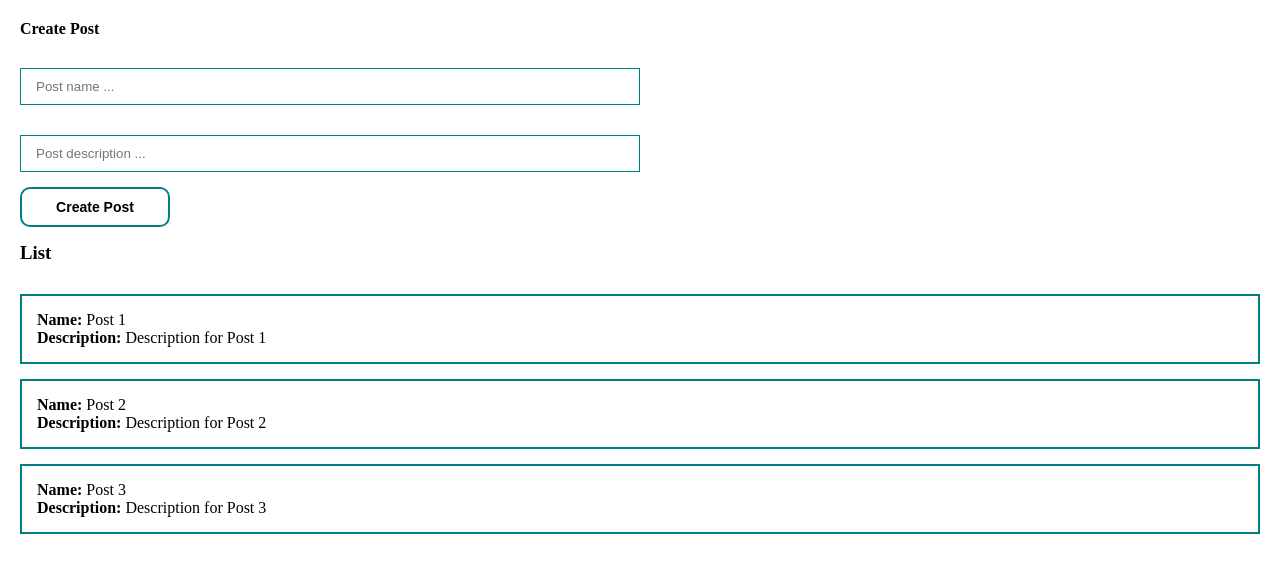
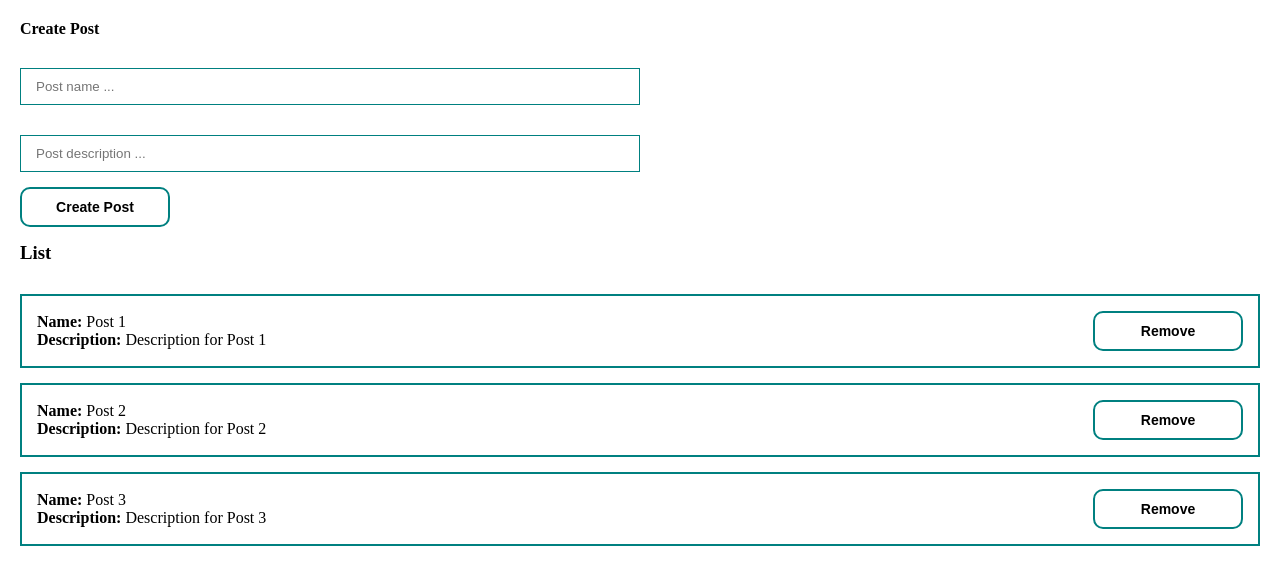
Before and after one commit to MaksymKorchak/vue-3-course, a Vue app: page / in a window 1280 px wide. Shown: the top 584 px of the page. Built offline with nearby package versions, Linux system fonts and the light colour scheme.

Commit message:
Global component registration

```diff
--- a/src/components/PostForm.vue
+++ b/src/components/PostForm.vue
@@ -13,7 +13,7 @@
       type="text"
       placeholder="Post description ..."
     />
-    <button @click="createPost">Create Post</button>
+    <my-button @click="createPost">Create Post</my-button>
   </form>
 </template>
 
@@ -51,18 +51,6 @@ form {
   gap: 15px;
 }
 
-form button {
-  cursor: pointer;
-  width: 150px;
-  padding: 10px;
-  outline: none;
-  border: 2px solid teal;
-  border-radius: 10px;
-  font-size: 14px;
-  font-weight: bold;
-  background: none;
-}
-
 .input {
   width: 50%;
   border: 1px solid teal;
--- a/src/components/PostItem.vue
+++ b/src/components/PostItem.vue
@@ -1,7 +1,12 @@
 <template>
   <div class="post">
-    <div><strong>Name: </strong>{{ post.title }}</div>
-    <div><strong>Description: </strong>{{ post.body }}</div>
+    <div>
+      <div><strong>Name: </strong>{{ post.title }}</div>
+      <div><strong>Description: </strong>{{ post.body }}</div>
+    </div>
+    <div class="post-actions">
+      <my-button>Remove</my-button>
+    </div>
   </div>
 </template>
 
@@ -17,4 +22,15 @@ export default {
 </script>
 
 <style scoped>
+.post {
+  display: flex;
+  align-items: center;
+  justify-content: space-between;
+  padding: 15px;
+  margin-top: 15px;
+  border: 2px solid teal;
+}
+
+.post-actions {
+}
 </style>
--- a/src/components/PostList.vue
+++ b/src/components/PostList.vue
@@ -20,14 +20,10 @@ export default {
 </script>
 
 <style scoped>
-.post {
-  padding: 15px;
-  margin-top: 15px;
-  border: 2px solid teal;
-}
 
 h3 {
   padding: 15px 0;
   font-weight: bold;
 }
+
 </style>
--- /dev/null
+++ b/src/components/UI/MyButton.vue
@@ -0,0 +1,25 @@
+<template>
+  <button>
+    <slot />
+  </button>
+</template>
+
+<script>
+export default {
+    name: 'my-button'
+}
+</script>
+
+<style scoped>
+button {
+  cursor: pointer;
+  width: 150px;
+  padding: 10px;
+  outline: none;
+  border: 2px solid teal;
+  border-radius: 10px;
+  font-size: 14px;
+  font-weight: bold;
+  background: none;
+}
+</style>
--- /dev/null
+++ b/src/components/UI/index.js
@@ -0,0 +1,5 @@
+import MyButton from "../UI/MyButton"
+
+export default [
+    MyButton
+]
--- a/src/main.js
+++ b/src/main.js
@@ -1,4 +1,8 @@
 import { createApp } from 'vue'
 import App from './App'
+import components from "./components/UI"
 
-createApp(App).mount('#app')
+const app = createApp(App)
+
+components.forEach(component => app.component(component.name, component))
+app.mount('#app')
```
